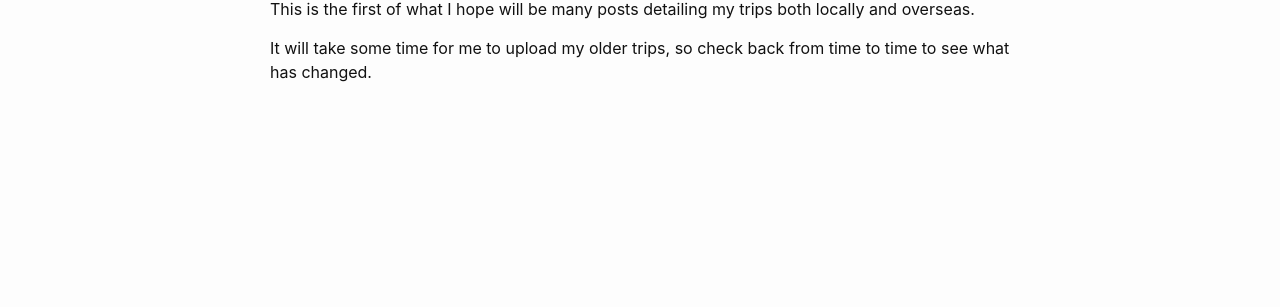
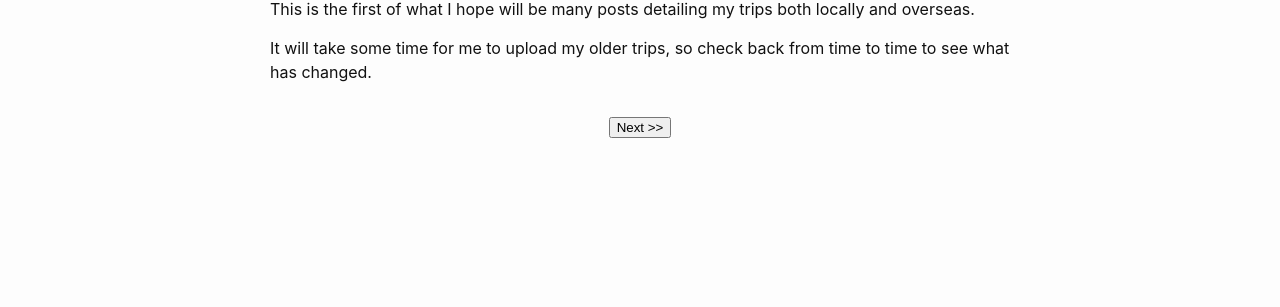
Before and after one commit to kpresco2/Travel-Blog, a Jekyll site: the page built from _posts/2018-04-10-welcome-to-My-Travel-Blog.markdown, in a window 1280 px wide. Shown: the part 203-510 px from the top of the page. Built offline with Jekyll 4.4.1, drawn with Linux system fonts in a browser that asks for light colours.

Commit message:
A few more updates

```diff
--- a/_includes/footer.html
+++ b/_includes/footer.html
@@ -1,3 +1,4 @@
+
 <footer class="site-footer h-card">
   <data class="u-url" href="{{ "/" | relative_url }}"></data>
 
--- a/_layouts/post.html
+++ b/_layouts/post.html
@@ -18,7 +18,14 @@ layout: default
   <div class="post-content e-content" itemprop="articleBody">
     {{ content }}
   </div>
-
+  <div class=next-previous>
+    {% if page.previous.url %}
+      <a class="previous" href="{{page.previous.url}}"><button><< Prev</button></a>
+    {% endif %}
+    {% if page.next.url %}
+      <a class="next" href="{{page.next.url}}"><button>Next >></button></a>
+    {% endif %}
+  </div>
   {%- if site.disqus.shortname -%}
     {%- include disqus_comments.html -%}
   {%- endif -%}
--- a/assets/local.css
+++ b/assets/local.css
@@ -1,3 +1,6 @@
+.next-previous {
+  text-align: center;
+}
 @media only screen and (min-width: 650px) {
   div.images {
     display: grid;
```
